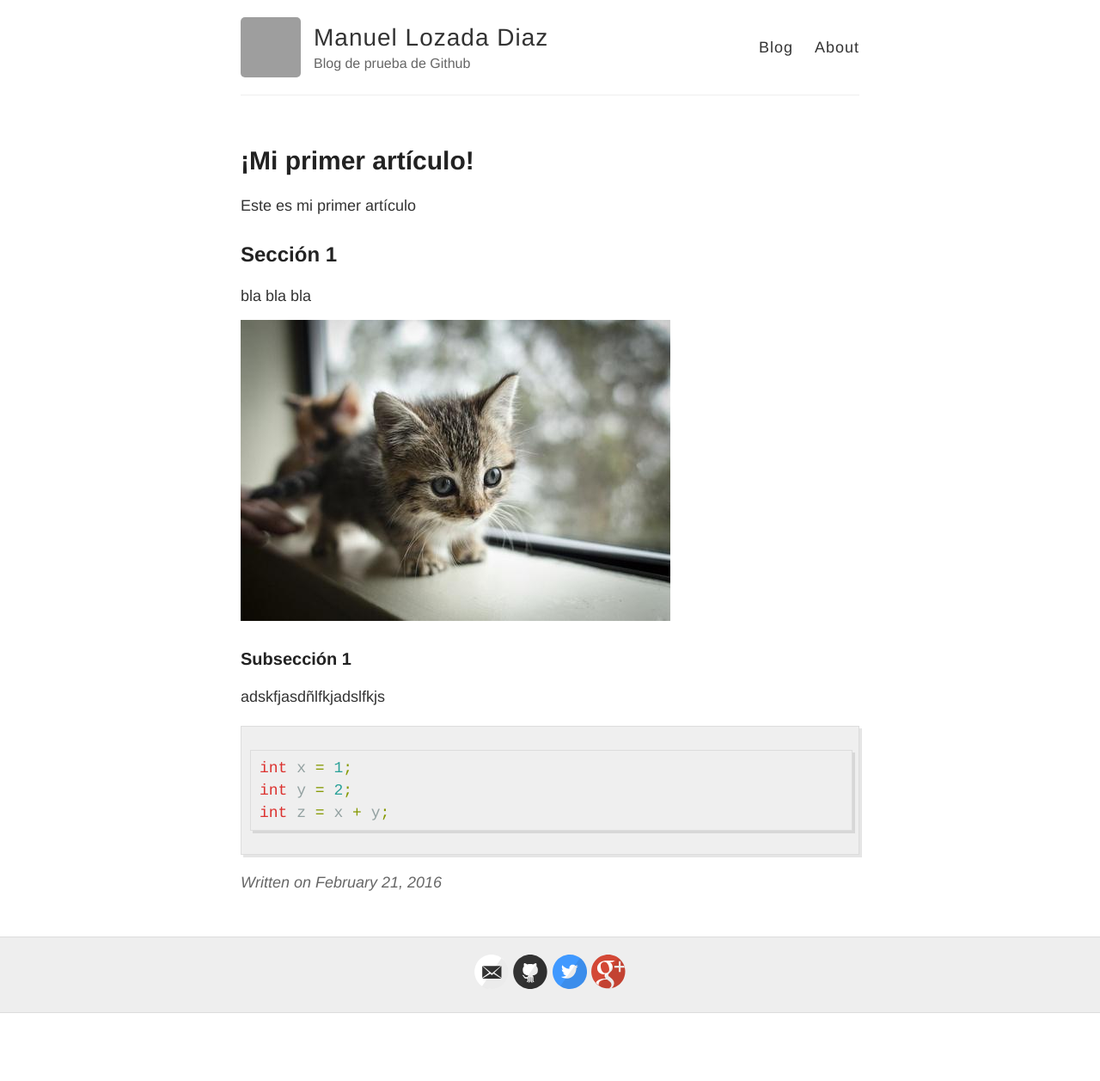
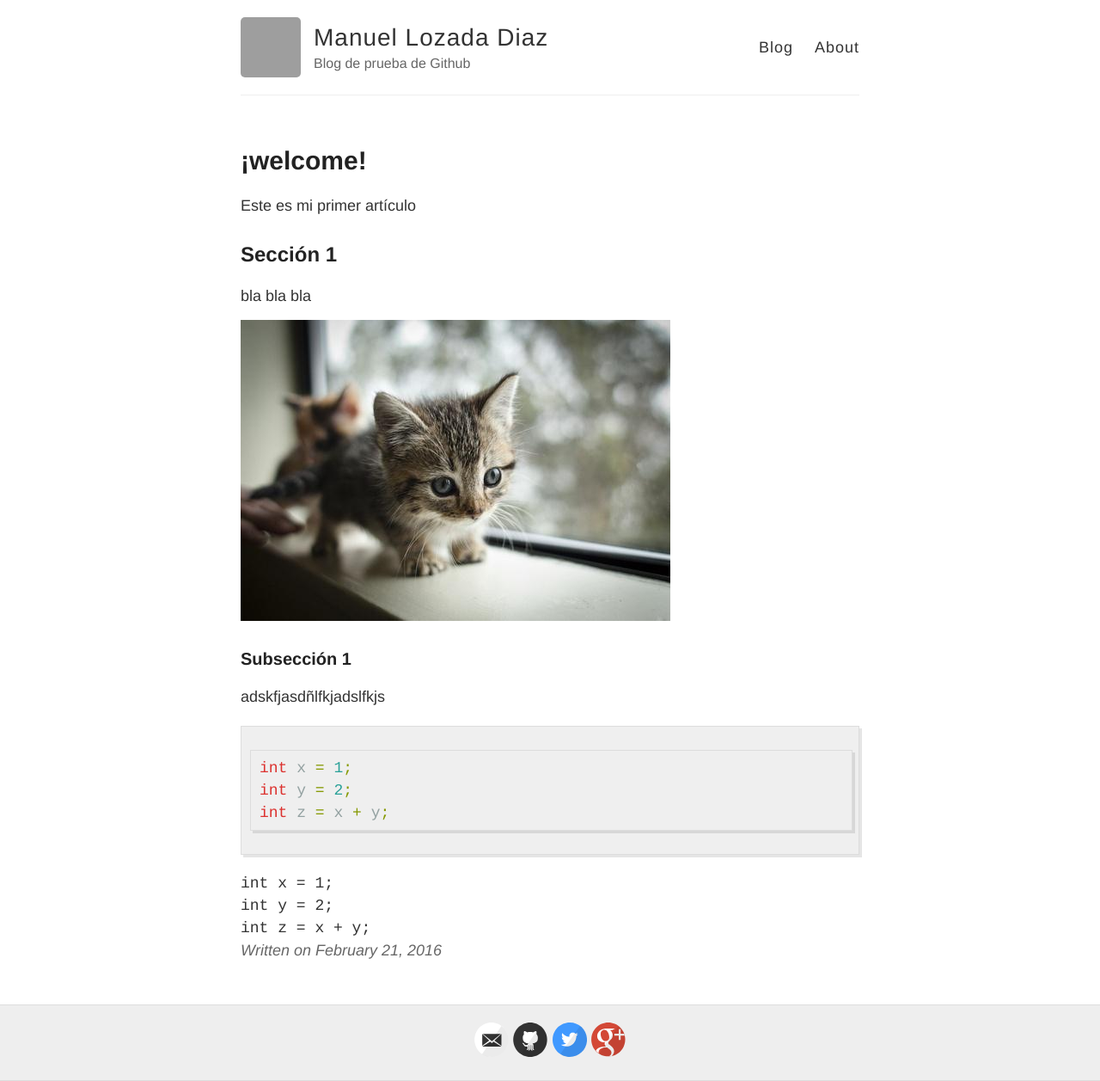
Before and after one commit to mlozadad/mlozadad.github.io, a Jekyll site: the page built from _posts/2016-2-21-mi-primer-articulo.md, in a window 1280 px wide. Shown: the whole page at 86% size. Built offline with Jekyll 4.4.1, drawn with Linux system fonts in a browser that asks for light colours; before the commit the page ends 1178 px from its top, so only the background shows below that; grey boxes are pictures that could not be loaded.

Commit message:
Update 2016-2-21-mi-primer-articulo.md

````diff
--- a/_posts/2016-2-21-mi-primer-articulo.md
+++ b/_posts/2016-2-21-mi-primer-articulo.md
@@ -1,6 +1,6 @@
 ---
 layout: post
-title: ¡Mi primer artículo!
+title: ¡welcome!
 ---
 
 Este es mi primer artículo
@@ -20,3 +20,9 @@ int x = 1;
 int y = 2;
 int z = x + y;
 ```
+
+``` cshare
+int x = 1;
+int y = 2;
+int z = x + y;
+```
````
